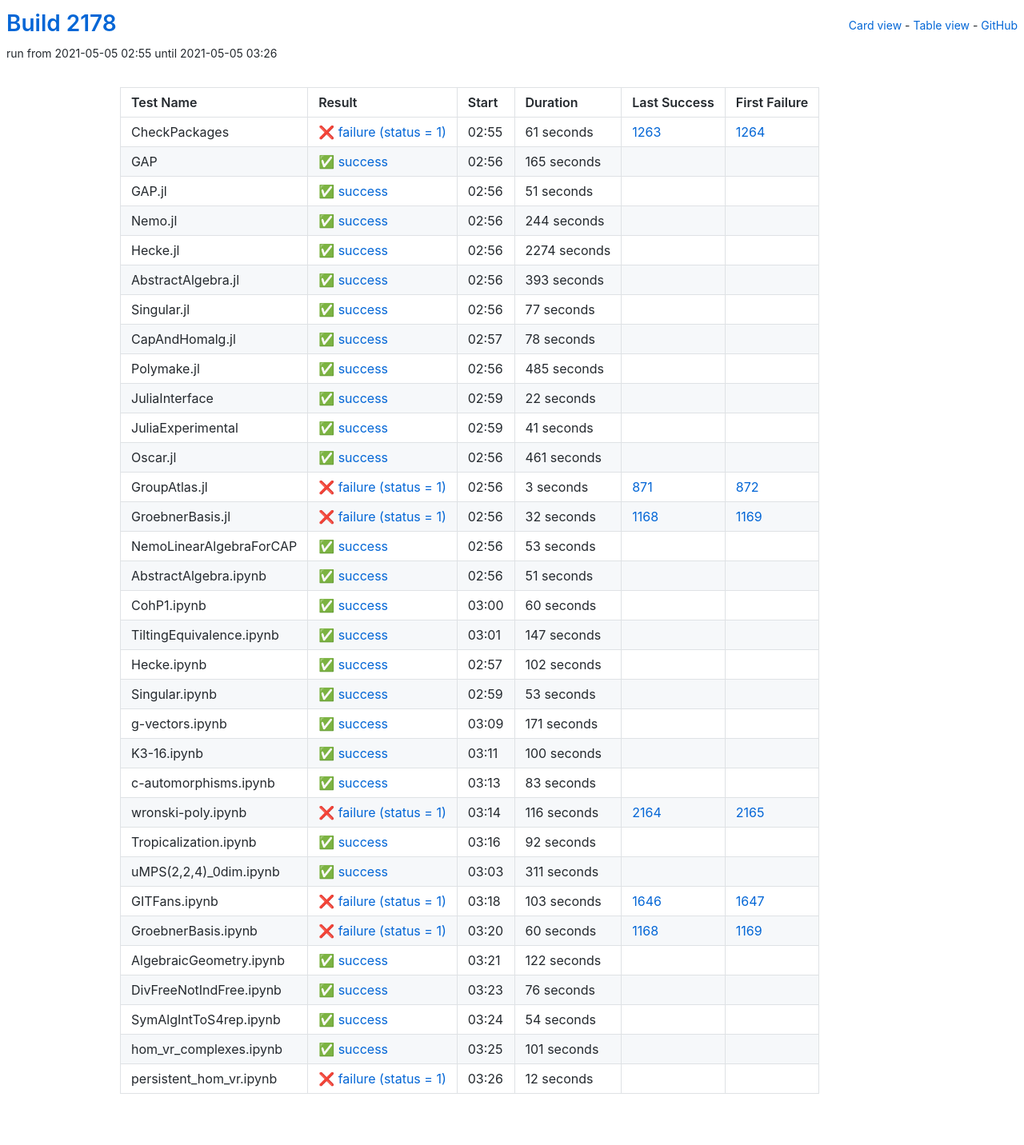
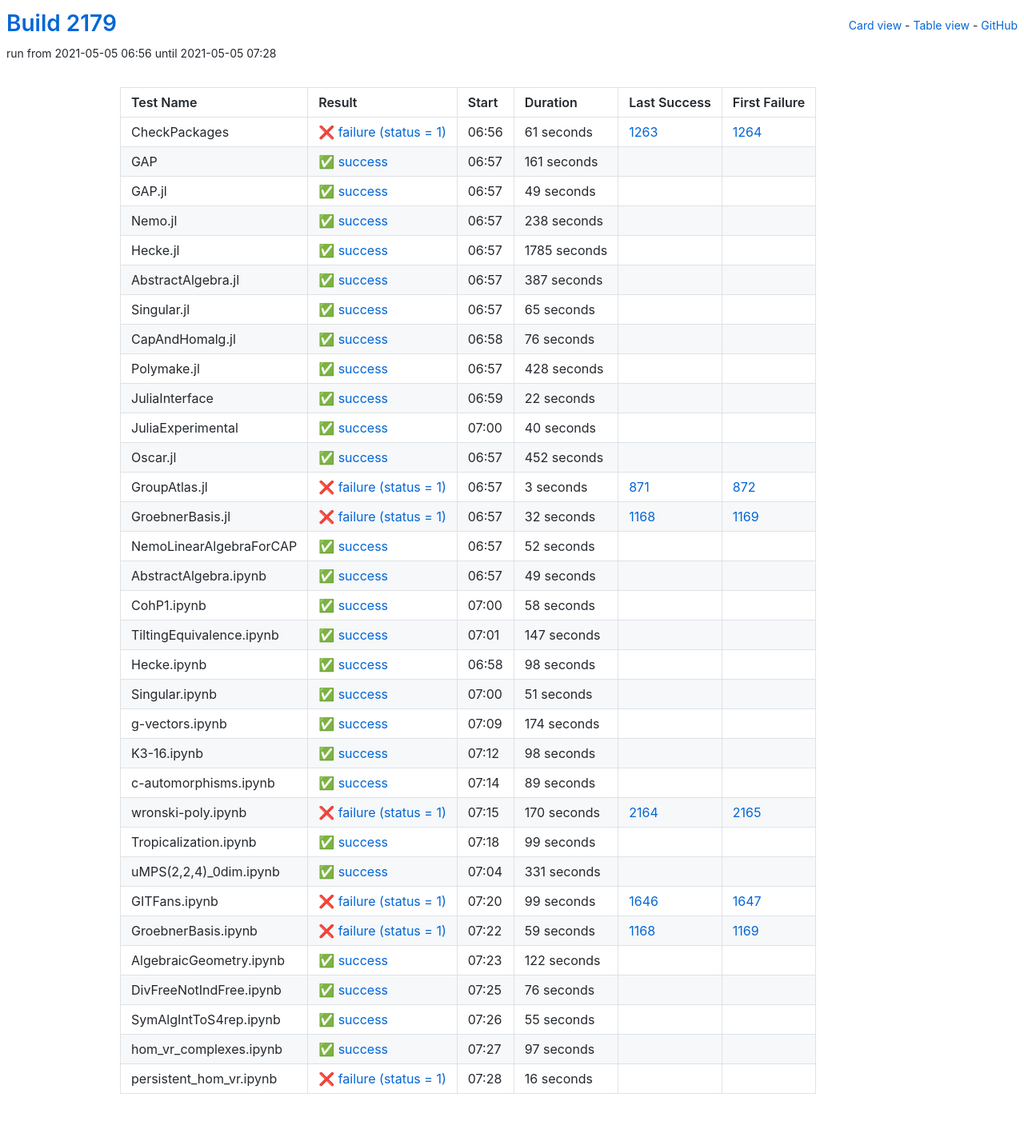
Before and after one commit to oscar-system/oscar-ci-status-stable, a Jekyll site: the page built from table.html, in a window 1280 px wide. Shown: the whole page at 80% size. Built offline with Jekyll 4.4.1, drawn with Linux system fonts in a browser that asks for light colours.

Commit message:
Build #2179

```diff
--- a/_data/ci.yml
+++ b/_data/ci.yml
@@ -1,6 +1,6 @@
 ---
-build: 2178
-build_url: https://oscarci.mathematik.uni-kl.de/job/oscar-stable/2178/
+build: 2179
+build_url: https://oscarci.mathematik.uni-kl.de/job/oscar-stable/2179/
 job: oscar-stable
 organization: oscar-system
 repo: oscar-ci-status-stable
@@ -8,8 +8,8 @@ repourl: https://github.com/oscar-system/oscar-ci-status-stable
 tests:
 - name: CheckPackages
   id: checkpackages
-  log: https://oscarci.mathematik.uni-kl.de/job/oscar-stable/2178/artifact/logs/build-2178/CheckPackages.log
-  start: 2021-05-05 02:55
+  log: https://oscarci.mathematik.uni-kl.de/job/oscar-stable/2179/artifact/logs/build-2179/CheckPackages.log
+  start: 2021-05-05 06:56
   success: false
   exitcode: 1
   status: failure
@@ -20,104 +20,104 @@ tests:
   first_failure_url: https://oscarci.mathematik.uni-kl.de/job/oscar-stable/1264/
 - name: GAP
   id: gap
-  log: https://oscarci.mathematik.uni-kl.de/job/oscar-stable/2178/artifact/logs/build-2178/GAP.log
-  start: 2021-05-05 02:56
+  log: https://oscarci.mathematik.uni-kl.de/job/oscar-stable/2179/artifact/logs/build-2179/GAP.log
+  start: 2021-05-05 06:57
   success: true
   exitcode: 0
   status: success
-  duration: 165
+  duration: 161
   last_success: false
   last_success_url:
   first_failure: false
   first_failure_url:
 - name: GAP.jl
   id: gap-jl
-  log: https://oscarci.mathematik.uni-kl.de/job/oscar-stable/2178/artifact/logs/build-2178/GAP.jl.log
-  start: 2021-05-05 02:56
+  log: https://oscarci.mathematik.uni-kl.de/job/oscar-stable/2179/artifact/logs/build-2179/GAP.jl.log
+  start: 2021-05-05 06:57
   success: true
   exitcode: 0
   status: success
-  duration: 51
+  duration: 49
   last_success: false
   last_success_url:
   first_failure: false
   first_failure_url:
 - name: Nemo.jl
   id: nemo-jl
-  log: https://oscarci.mathematik.uni-kl.de/job/oscar-stable/2178/artifact/logs/build-2178/Nemo.jl.log
-  start: 2021-05-05 02:56
+  log: https://oscarci.mathematik.uni-kl.de/job/oscar-stable/2179/artifact/logs/build-2179/Nemo.jl.log
+  start: 2021-05-05 06:57
   success: true
   exitcode: 0
   status: success
-  duration: 244
+  duration: 238
   last_success: false
   last_success_url:
   first_failure: false
   first_failure_url:
 - name: Hecke.jl
   id: hecke-jl
-  log: https://oscarci.mathematik.uni-kl.de/job/oscar-stable/2178/artifact/logs/build-2178/Hecke.jl.log
-  start: 2021-05-05 02:56
+  log: https://oscarci.mathematik.uni-kl.de/job/oscar-stable/2179/artifact/logs/build-2179/Hecke.jl.log
+  start: 2021-05-05 06:57
   success: true
   exitcode: 0
   status: success
-  duration: 2274
+  duration: 1785
   last_success: false
   last_success_url:
   first_failure: false
   first_failure_url:
 - name: AbstractAlgebra.jl
   id: abstractalgebra-jl
-  log: https://oscarci.mathematik.uni-kl.de/job/oscar-stable/2178/artifact/logs/build-2178/AbstractAlgebra.jl.log
-  start: 2021-05-05 02:56
+  log: https://oscarci.mathematik.uni-kl.de/job/oscar-stable/2179/artifact/logs/build-2179/AbstractAlgebra.jl.log
+  start: 2021-05-05 06:57
   success: true
   exitcode: 0
   status: success
-  duration: 393
+  duration: 387
   last_success: false
   last_success_url:
   first_failure: false
   first_failure_url:
 - name: Singular.jl
   id: singular-jl
-  log: https://oscarci.mathematik.uni-kl.de/job/oscar-stable/2178/artifact/logs/build-2178/Singular.jl.log
-  start: 2021-05-05 02:56
+  log: https://oscarci.mathematik.uni-kl.de/job/oscar-stable/2179/artifact/logs/build-2179/Singular.jl.log
+  start: 2021-05-05 06:57
   success: true
   exitcode: 0
   status: success
-  duration: 77
+  duration: 65
   last_success: false
   last_success_url:
   first_failure: false
   first_failure_url:
 - name: CapAndHomalg.jl
   id: capandhomalg-jl
-  log: https://oscarci.mathematik.uni-kl.de/job/oscar-stable/2178/artifact/logs/build-2178/CapAndHomalg.jl.log
-  start: 2021-05-05 02:57
+  log: https://oscarci.mathematik.uni-kl.de/job/oscar-stable/2179/artifact/logs/build-2179/CapAndHomalg.jl.log
+  start: 2021-05-05 06:58
   success: true
   exitcode: 0
   status: success
-  duration: 78
+  duration: 76
   last_success: false
   last_success_url:
   first_failure: false
   first_failure_url:
 - name: Polymake.jl
   id: polymake-jl
-  log: https://oscarci.mathematik.uni-kl.de/job/oscar-stable/2178/artifact/logs/build-2178/Polymake.jl.log
-  start: 2021-05-05 02:56
+  log: https://oscarci.mathematik.uni-kl.de/job/oscar-stable/2179/artifact/logs/build-2179/Polymake.jl.log
+  start: 2021-05-05 06:57
   success: true
   exitcode: 0
   status: success
-  duration: 485
+  duration: 428
   last_success: false
   last_success_url:
   first_failure: false
   first_failure_url:
 - name: JuliaInterface
   id: juliainterface
-  log: https://oscarci.mathematik.uni-kl.de/job/oscar-stable/2178/artifact/logs/build-2178/JuliaInterface.log
-  start: 2021-05-05 02:59
+  log: https://oscarci.mathematik.uni-kl.de/job/oscar-stable/2179/artifact/logs/build-2179/JuliaInterface.log
+  start: 2021-05-05 06:59
   success: true
   exitcode: 0
   status: success
@@ -128,32 +128,32 @@ tests:
   first_failure_url:
 - name: JuliaExperimental
   id: juliaexperimental
-  log: https://oscarci.mathematik.uni-kl.de/job/oscar-stable/2178/artifact/logs/build-2178/JuliaExperimental.log
-  start: 2021-05-05 02:59
+  log: https://oscarci.mathematik.uni-kl.de/job/oscar-stable/2179/artifact/logs/build-2179/JuliaExperimental.log
+  start: 2021-05-05 07:00
   success: true
   exitcode: 0
   status: success
-  duration: 41
+  duration: 40
   last_success: false
   last_success_url:
   first_failure: false
   first_failure_url:
 - name: Oscar.jl
   id: oscar-jl
-  log: https://oscarci.mathematik.uni-kl.de/job/oscar-stable/2178/artifact/logs/build-2178/Oscar.jl.log
-  start: 2021-05-05 02:56
+  log: https://oscarci.mathematik.uni-kl.de/job/oscar-stable/2179/artifact/logs/build-2179/Oscar.jl.log
+  start: 2021-05-05 06:57
   success: true
   exitcode: 0
   status: success
-  duration: 461
+  duration: 452
   last_success: false
   last_success_url:
   first_failure: false
   first_failure_url:
 - name: GroupAtlas.jl
   id: groupatlas-jl
-  log: https://oscarci.mathematik.uni-kl.de/job/oscar-stable/2178/artifact/logs/build-2178/GroupAtlas.jl.log
-  start: 2021-05-05 02:56
+  log: https://oscarci.mathematik.uni-kl.de/job/oscar-stable/2179/artifact/logs/build-2179/GroupAtlas.jl.log
+  start: 2021-05-05 06:57
   success: false
   exitcode: 1
   status: failure
@@ -164,8 +164,8 @@ tests:
   first_failure_url: https://oscarci.mathematik.uni-kl.de/job/oscar-stable/872/
 - name: GroebnerBasis.jl
   id: groebnerbasis-jl
-  log: https://oscarci.mathematik.uni-kl.de/job/oscar-stable/2178/artifact/logs/build-2178/GroebnerBasis.jl.log
-  start: 2021-05-05 02:56
+  log: https://oscarci.mathematik.uni-kl.de/job/oscar-stable/2179/artifact/logs/build-2179/GroebnerBasis.jl.log
+  start: 2021-05-05 06:57
   success: false
   exitcode: 1
   status: failure
@@ -176,44 +176,44 @@ tests:
   first_failure_url: https://oscarci.mathematik.uni-kl.de/job/oscar-stable/1169/
 - name: NemoLinearAlgebraForCAP
   id: nemolinearalgebraforcap
-  log: https://oscarci.mathematik.uni-kl.de/job/oscar-stable/2178/artifact/logs/build-2178/NemoLinearAlgebraForCAP.log
-  start: 2021-05-05 02:56
+  log: https://oscarci.mathematik.uni-kl.de/job/oscar-stable/2179/artifact/logs/build-2179/NemoLinearAlgebraForCAP.log
+  start: 2021-05-05 06:57
   success: true
   exitcode: 0
   status: success
-  duration: 53
+  duration: 52
   last_success: false
   last_success_url:
   first_failure: false
   first_failure_url:
 - name: AbstractAlgebra.ipynb
   id: abstractalgebra-ipynb
-  log: https://oscarci.mathematik.uni-kl.de/job/oscar-stable/2178/artifact/logs/build-2178/AbstractAlgebra.ipynb.log
-  start: 2021-05-05 02:56
+  log: https://oscarci.mathematik.uni-kl.de/job/oscar-stable/2179/artifact/logs/build-2179/AbstractAlgebra.ipynb.log
+  start: 2021-05-05 06:57
   success: true
   exitcode: 0
   status: success
-  duration: 51
+  duration: 49
   last_success: false
   last_success_url:
   first_failure: false
   first_failure_url:
 - name: CohP1.ipynb
   id: cohp1-ipynb
-  log: https://oscarci.mathematik.uni-kl.de/job/oscar-stable/2178/artifact/logs/build-2178/CohP1.ipynb.log
-  start: 2021-05-05 03:00
+  log: https://oscarci.mathematik.uni-kl.de/job/oscar-stable/2179/artifact/logs/build-2179/CohP1.ipynb.log
+  start: 2021-05-05 07:00
   success: true
   exitcode: 0
   status: success
-  duration: 60
+  duration: 58
   last_success: false
   last_success_url:
   first_failure: false
   first_failure_url:
 - name: TiltingEquivalence.ipynb
   id: tiltingequivalence-ipynb
-  log: https://oscarci.mathematik.uni-kl.de/job/oscar-stable/2178/artifact/logs/build-2178/TiltingEquivalence.ipynb.log
-  start: 2021-05-05 03:01
+  log: https://oscarci.mathematik.uni-kl.de/job/oscar-stable/2179/artifact/logs/build-2179/TiltingEquivalence.ipynb.log
+  start: 2021-05-05 07:01
   success: true
   exitcode: 0
   status: success
@@ -224,128 +224,128 @@ tests:
   first_failure_url:
 - name: Hecke.ipynb
   id: hecke-ipynb
-  log: https://oscarci.mathematik.uni-kl.de/job/oscar-stable/2178/artifact/logs/build-2178/Hecke.ipynb.log
-  start: 2021-05-05 02:57
+  log: https://oscarci.mathematik.uni-kl.de/job/oscar-stable/2179/artifact/logs/build-2179/Hecke.ipynb.log
+  start: 2021-05-05 06:58
   success: true
   exitcode: 0
   status: success
-  duration: 102
+  duration: 98
   last_success: false
   last_success_url:
   first_failure: false
   first_failure_url:
 - name: Singular.ipynb
   id: singular-ipynb
-  log: https://oscarci.mathematik.uni-kl.de/job/oscar-stable/2178/artifact/logs/build-2178/Singular.ipynb.log
-  start: 2021-05-05 02:59
+  log: https://oscarci.mathematik.uni-kl.de/job/oscar-stable/2179/artifact/logs/build-2179/Singular.ipynb.log
+  start: 2021-05-05 07:00
   success: true
   exitcode: 0
   status: success
-  duration: 53
+  duration: 51
   last_success: false
   last_success_url:
   first_failure: false
   first_failure_url:
 - name: g-vectors.ipynb
   id: g-vectors-ipynb
-  log: https://oscarci.mathematik.uni-kl.de/job/oscar-stable/2178/artifact/logs/build-2178/g-vectors.ipynb.log
-  start: 2021-05-05 03:09
+  log: https://oscarci.mathematik.uni-kl.de/job/oscar-stable/2179/artifact/logs/build-2179/g-vectors.ipynb.log
+  start: 2021-05-05 07:09
   success: true
   exitcode: 0
   status: success
-  duration: 171
+  duration: 174
   last_success: false
   last_success_url:
   first_failure: false
   first_failure_url:
 - name: K3-16.ipynb
   id: k3-16-ipynb
-  log: https://oscarci.mathematik.uni-kl.de/job/oscar-stable/2178/artifact/logs/build-2178/K3-16.ipynb.log
-  start: 2021-05-05 03:11
+  log: https://oscarci.mathematik.uni-kl.de/job/oscar-stable/2179/artifact/logs/build-2179/K3-16.ipynb.log
+  start: 2021-05-05 07:12
   success: true
   exitcode: 0
   status: success
-  duration: 100
+  duration: 98
   last_success: false
   last_success_url:
   first_failure: false
   first_failure_url:
 - name: c-automorphisms.ipynb
   id: c-automorphisms-ipynb
-  log: https://oscarci.mathematik.uni-kl.de/job/oscar-stable/2178/artifact/logs/build-2178/c-automorphisms.ipynb.log
-  start: 2021-05-05 03:13
+  log: https://oscarci.mathematik.uni-kl.de/job/oscar-stable/2179/artifact/logs/build-2179/c-automorphisms.ipynb.log
+  start: 2021-05-05 07:14
   success: true
   exitcode: 0
   status: success
-  duration: 83
+  duration: 89
   last_success: false
   last_success_url:
   first_failure: false
   first_failure_url:
 - name: wronski-poly.ipynb
   id: wronski-poly-ipynb
-  log: https://oscarci.mathematik.uni-kl.de/job/oscar-stable/2178/artifact/logs/build-2178/wronski-poly.ipynb.log
-  start: 2021-05-05 03:14
+  log: https://oscarci.mathematik.uni-kl.de/job/oscar-stable/2179/artifact/logs/build-2179/wronski-poly.ipynb.log
+  start: 2021-05-05 07:15
   success: false
   exitcode: 1
   status: failure
-  duration: 116
+  duration: 170
   last_success: 2164
   last_success_url: https://oscarci.mathematik.uni-kl.de/job/oscar-stable/2164/
   first_failure: 2165
   first_failure_url: https://oscarci.mathematik.uni-kl.de/job/oscar-stable/2165/
 - name: Tropicalization.ipynb
   id: tropicalization-ipynb
-  log: https://oscarci.mathematik.uni-kl.de/job/oscar-stable/2178/artifact/logs/build-2178/Tropicalization.ipynb.log
-  start: 2021-05-05 03:16
+  log: https://oscarci.mathematik.uni-kl.de/job/oscar-stable/2179/artifact/logs/build-2179/Tropicalization.ipynb.log
+  start: 2021-05-05 07:18
   success: true
   exitcode: 0
   status: success
-  duration: 92
+  duration: 99
   last_success: false
   last_success_url:
   first_failure: false
   first_failure_url:
 - name: uMPS(2,2,4)_0dim.ipynb
   id: umps-2-2-4-0dim-ipynb
-  log: https://oscarci.mathematik.uni-kl.de/job/oscar-stable/2178/artifact/logs/build-2178/uMPS-2-2-4-_0dim.ipynb.log
-  start: 2021-05-05 03:03
+  log: https://oscarci.mathematik.uni-kl.de/job/oscar-stable/2179/artifact/logs/build-2179/uMPS-2-2-4-_0dim.ipynb.log
+  start: 2021-05-05 07:04
   success: true
   exitcode: 0
   status: success
-  duration: 311
+  duration: 331
   last_success: false
   last_success_url:
   first_failure: false
   first_failure_url:
 - name: GITFans.ipynb
   id: gitfans-ipynb
-  log: https://oscarci.mathematik.uni-kl.de/job/oscar-stable/2178/artifact/logs/build-2178/GITFans.ipynb.log
-  start: 2021-05-05 03:18
+  log: https://oscarci.mathematik.uni-kl.de/job/oscar-stable/2179/artifact/logs/build-2179/GITFans.ipynb.log
+  start: 2021-05-05 07:20
   success: false
   exitcode: 1
   status: failure
-  duration: 103
+  duration: 99
   last_success: 1646
   last_success_url: https://oscarci.mathematik.uni-kl.de/job/oscar-stable/1646/
   first_failure: 1647
   first_failure_url: https://oscarci.mathematik.uni-kl.de/job/oscar-stable/1647/
 - name: GroebnerBasis.ipynb
   id: groebnerbasis-ipynb
-  log: https://oscarci.mathematik.uni-kl.de/job/oscar-stable/2178/artifact/logs/build-2178/GroebnerBasis.ipynb.log
-  start: 2021-05-05 03:20
+  log: https://oscarci.mathematik.uni-kl.de/job/oscar-stable/2179/artifact/logs/build-2179/GroebnerBasis.ipynb.log
+  start: 2021-05-05 07:22
   success: false
   exitcode: 1
   status: failure
-  duration: 60
+  duration: 59
   last_success: 1168
   last_success_url: https://oscarci.mathematik.uni-kl.de/job/oscar-stable/1168/
   first_failure: 1169
   first_failure_url: https://oscarci.mathematik.uni-kl.de/job/oscar-stable/1169/
 - name: AlgebraicGeometry.ipynb
   id: algebraicgeometry-ipynb
-  log: https://oscarci.mathematik.uni-kl.de/job/oscar-stable/2178/artifact/logs/build-2178/AlgebraicGeometry.ipynb.log
-  start: 2021-05-05 03:21
+  log: https://oscarci.mathematik.uni-kl.de/job/oscar-stable/2179/artifact/logs/build-2179/AlgebraicGeometry.ipynb.log
+  start: 2021-05-05 07:23
   success: true
   exitcode: 0
   status: success
@@ -356,8 +356,8 @@ tests:
   first_failure_url:
 - name: DivFreeNotIndFree.ipynb
   id: divfreenotindfree-ipynb
-  log: https://oscarci.mathematik.uni-kl.de/job/oscar-stable/2178/artifact/logs/build-2178/DivFreeNotIndFree.ipynb.log
-  start: 2021-05-05 03:23
+  log: https://oscarci.mathematik.uni-kl.de/job/oscar-stable/2179/artifact/logs/build-2179/DivFreeNotIndFree.ipynb.log
+  start: 2021-05-05 07:25
   success: true
   exitcode: 0
   status: success
@@ -368,36 +368,36 @@ tests:
   first_failure_url:
 - name: SymAlgIntToS4rep.ipynb
   id: symalginttos4rep-ipynb
-  log: https://oscarci.mathematik.uni-kl.de/job/oscar-stable/2178/artifact/logs/build-2178/SymAlgIntToS4rep.ipynb.log
-  start: 2021-05-05 03:24
+  log: https://oscarci.mathematik.uni-kl.de/job/oscar-stable/2179/artifact/logs/build-2179/SymAlgIntToS4rep.ipynb.log
+  start: 2021-05-05 07:26
   success: true
   exitcode: 0
   status: success
-  duration: 54
+  duration: 55
   last_success: false
   last_success_url:
   first_failure: false
   first_failure_url:
 - name: hom_vr_complexes.ipynb
   id: hom-vr-complexes-ipynb
-  log: https://oscarci.mathematik.uni-kl.de/job/oscar-stable/2178/artifact/logs/build-2178/hom_vr_complexes.ipynb.log
-  start: 2021-05-05 03:25
+  log: https://oscarci.mathematik.uni-kl.de/job/oscar-stable/2179/artifact/logs/build-2179/hom_vr_complexes.ipynb.log
+  start: 2021-05-05 07:27
   success: true
   exitcode: 0
   status: success
-  duration: 101
+  duration: 97
   last_success: false
   last_success_url:
   first_failure: false
   first_failure_url:
 - name: persistent_hom_vr.ipynb
   id: persistent-hom-vr-ipynb
-  log: https://oscarci.mathematik.uni-kl.de/job/oscar-stable/2178/artifact/logs/build-2178/persistent_hom_vr.ipynb.log
-  start: 2021-05-05 03:26
+  log: https://oscarci.mathematik.uni-kl.de/job/oscar-stable/2179/artifact/logs/build-2179/persistent_hom_vr.ipynb.log
+  start: 2021-05-05 07:28
   success: false
   exitcode: 1
   status: failure
-  duration: 12
+  duration: 16
   last_success: false
   last_success_url:
   first_failure: false
```
Also changed, not shown: README.md.
